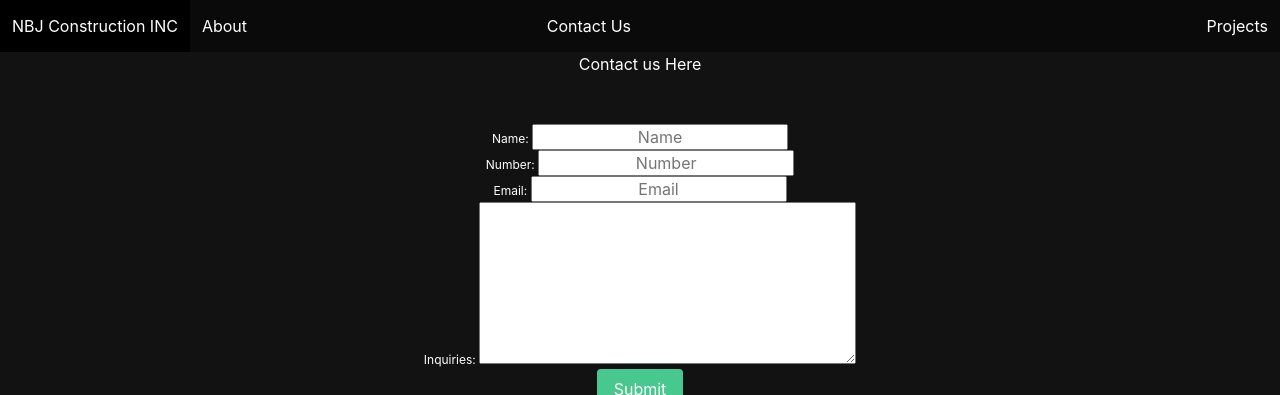
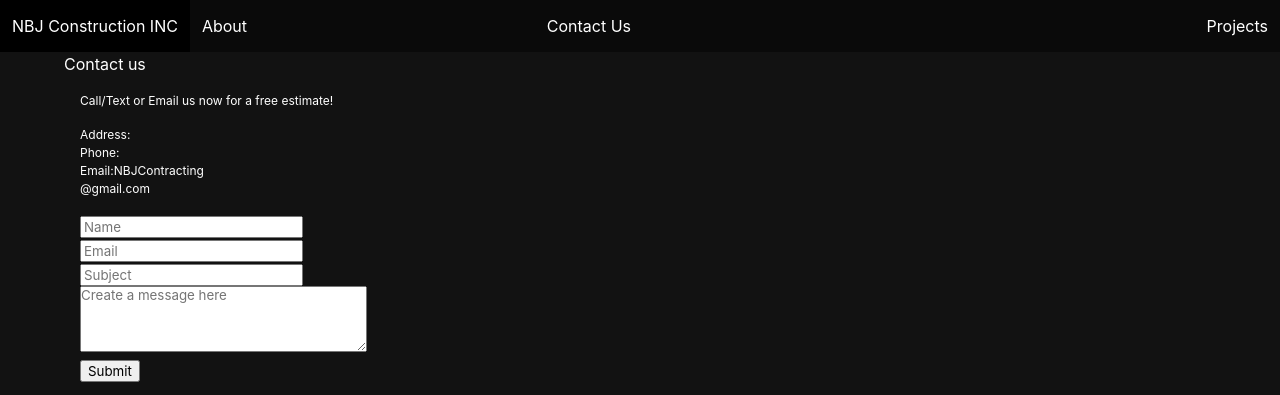
Before and after one commit to Bigs55stock/nbjcontracting, a Django app: page /customers/new/ in a window 1280 px wide. Shown: the top 395 px of the page. Run offline with Django 4.2, Linux system fonts and the light colour scheme; some libraries are stand-ins or nearby versions.

Commit message:
contact and one to many working

```diff
--- a/main_app/forms.py
+++ b/main_app/forms.py
@@ -1,17 +1,26 @@
-from django import forms
+# from django import forms
+# from django.forms import ModelForm
+# from .models import Customer
+
+
+# class Customerform(ModelForm):
+#     class Meta:
+#         model = Customer
+#         fields = ('name','number','email','Inquiries')
+
+
+#         widgets = {
+#             'name': forms.TextInput(attrs={'div class':'field', 'div class':'control', 'placeholder':'Name'}),
+#             'number': forms.TextInput(attrs={'div class':'field', 'div class':'control', 'placeholder':'Number'}),
+#             'email': forms.EmailInput(attrs={'div class':'field', 'div class':'control', 'placeholder':'Email'}),
+#             "Inquries": forms.TextInput(attrs={'div class':'field', 'div class':'control', 'placeholder':'Inquries'}),
+        # }
+
 from django.forms import ModelForm
 from .models import Customer
 
 
-class Customerform(ModelForm):
+class ContactForm(ModelForm):
     class Meta:
         model = Customer
-        fields = ('name','number','email','Inquiries')
-
-
-        widgets = {
-            'name': forms.TextInput(attrs={'div class':'field', 'div class':'control', 'placeholder':'Name'}),
-            'number': forms.TextInput(attrs={'div class':'field', 'div class':'control', 'placeholder':'Number'}),
-            'email': forms.EmailInput(attrs={'div class':'field', 'div class':'control', 'placeholder':'Email'}),
-            "Inquries": forms.TextInput(attrs={'div class':'field', 'div class':'control', 'placeholder':'Inquries'}),
-        }
+        fields = '__all__'
--- a/main_app/models.py
+++ b/main_app/models.py
@@ -1,19 +1,4 @@
 from django.db import models
-
-class Customer(models.Model):
-
-    name = models.CharField(max_length=250)
-    number= models.CharField(max_length=250)
-    email = models.CharField(max_length=250)
-    Inquiries= models.TextField(max_length=500)
-
-
-
-    def __str__(self):
-        return self.name
-
-    class Meta:
-        ordering = ['name']
 
 
 class Projects(models.Model):
@@ -25,14 +10,30 @@ class Projects(models.Model):
     def __str__(self):
         return self.typeofwork
 
+    class Meta:
+        ordering = ['typeofwork']
+
 
 class Manywork(models.Model):
 
     name = models.TextField(max_length=500)
     img = models.TextField(max_length=500)
     desc= models.TextField(max_length=500)
-    project = models.ForeignKey(Projects, on_delete=models.CASCADE)
+    project = models.ForeignKey(Projects, on_delete=models.CASCADE , related_name = "work")
 
 
     def __str__(self):
         return self.name
+
+
+
+class Customer(models.Model):
+
+    name = models.CharField(max_length=250)
+    number= models.CharField(max_length=250)
+    subject = models.CharField(max_length=250)
+    message= models.TextField(max_length=500)
+
+
+    def __str__(self):
+        return self.name
--- a/main_app/templates/customer_create.html
+++ b/main_app/templates/customer_create.html
@@ -1,25 +1,93 @@
 {% extends 'base.html' %}
 {% block content %}
-<center>
-<h1>Contact us Here</h1>
-<br/><br/>
-{% if submitted %}
-    Thank You, Your infomation has been submitted sucessfully. We will contact you shortly.
-{% else %}
 
 
-    <form action= "" method=POST>
-    <!-- Security Feature  -->
-    {% csrf_token %}
-    <!--  Generate inputs  -->
-    {{form.as_p}}
-    <!--  Submit form  -->
-    <input type="submit" value="Submit" class="button is-success" />
-    </form>
-{% endif %}
-</center>
+<section class="ftco-section">
+    <div class="container">
+        <h2 class= "services">Contact us</h2>
+        <div class="row justify-content-center">
+            <div class="col-md-12">
+                <div class="wrapper">
+                    <div class="row no-gutters">
+                        <div class="col-lg-6">
+                            <div class="contact-wrap w-100 p-md-5 p-4">
+
+                                <p class="mb-4">Call/Text or Email us now for a free estimate!</p>
+
+                                <div class="row mb-4">
+                                    <div class="col-md-4">
+                                        <div class="dbox w-100 d-flex align-items-start">
+                                    <div class="text">
+                                    <p><span>Address:</span> </p>
+                                  </div>
+                              </div>
+                                    </div>
+                                    <div class="col-md-4">
+                                        <div class="dbox w-100 d-flex align-items-start">
+                                    <div class="text">
+                                        <p><span>Phone:</span></p>
+
+                                  </div>
+                              </div>
+                                    </div>
+                                    <div class="col-md-4">
+                                        <div class="dbox w-100 d-flex align-items-start">
+                                    <div class="text">
+                                        <p><span>Email:</span>NBJContracting<br/>@gmail.com </p>
+                                  </div>
+                              </div>
+                                    </div>
+                                </div>
+                                <form action ='' method="post" id="contactForm" name="contactForm" class="contactForm">
+                                    {% csrf_token %}
+                                    {% comment %} {{ form }} {% endcomment %}
+                                    <div class="row">
+                                        <div class="col-md-12">
+                                            <div class="form-group">
+                                                <input type="text" class="form-control" name="name" required id="name" placeholder="Name">
+                                            </div>
+                                        </div>
+                                        <div class="col-md-12">
+                                            <div class="form-group">
+                                                <input type="text" class="form-control" name="number" required id="number" placeholder="Email">
+                                            </div>
+                                        </div>
+                                        <div class="col-md-12">
+                                            <div class="form-group">
+                                                <input type="text" class="form-control" name="subject" required id="subject" placeholder="Subject">
+                                            </div>
+                                        </div>
+                                        <div class="col-md-12">
+                                            <div class="form-group">
+                                                <textarea name="message" class="form-control" required id="message" cols="30" rows="4" placeholder="Create a message here"></textarea>
+                                            </div>
+                                        </div>
+                                        <div class="col-md-12">
+                                            <div class="form-group">
+                                                <input type="submit" value="Submit" class="btn btn-primary">
+                                                <div class="submitting"></div>
+                                            </div>
+                                        </div>
+                                    </div>
+
+                                </form>
+                            </div>
+                        </div>
+                        <div class="col-lg-6 d-flex align-items-stretch">
+                            <div class="info-wrap w-100 p-5 img" style="background-image: url(https://i.imgur.com/KxuNnNX.png);" >
+                  </div>
+                        </div>
+                    </div>
+                </div>
+            </div>
+        </div>
+    </div>
+</section>
 
 
-
-
+<script src="js/jquery.min.js"></script>
+<script src="js/popper.js"></script>
+<script src="js/bootstrap.min.js"></script>
+<script src="js/jquery.validate.min.js"></script>
+<script src="js/main.js"></script>
 {% endblock %}
--- a/main_app/templates/projects_list.html
+++ b/main_app/templates/projects_list.html
@@ -4,8 +4,8 @@
 
 <div class="gallery">
   {% for project in projects %}
-  <a href="">
-    <div class="card">
+
+  <a href="{% url "manywork_detail" project.pk %}"> butttonnnnn </a>
       <div class="card-image">
         <figure class="image is-square">
           <img src="{{project.img}}" alt="{{project.name}}" />
--- a/main_app/urls.py
+++ b/main_app/urls.py
@@ -5,6 +5,6 @@ urlpatterns = [
     path('', views.Home.as_view(), name="home"),
     path('about/', views.About.as_view(), name="about"),
     path('projects/', views.ProjectsList.as_view(), name="projects_list"),
+    path('projects/<int:pk>/', views.ManyworkDetail.as_view(), name="manywork_detail"),
     path('customers/new/', views.CustomerCreate, name="customer_create"),
-    path('projects/<int:pk>/manywork/<int:project_pk>/', views.ManyworkDetail.as_view(), name="manywork_detail"),
 ]
--- a/main_app/views.py
+++ b/main_app/views.py
@@ -7,8 +7,9 @@ from .models import Projects
 from .models import Manywork
 from django.views.generic.edit import CreateView
 from django.views.generic import DetailView
-from .forms import Customerform
+# from .forms import Customerform
 from django.http import HttpResponseRedirect
+from .forms import ContactForm
 
 
 
@@ -29,32 +30,58 @@ class Home(TemplateView):
 class About(TemplateView):
     template_name = "about.html"
 
+# class ProjectsList(TemplateView):
+#     template_name = "projects_list.html"
+
+#     def get_context_data(self, **kwargs):
+#         context = super().get_context_data(**kwargs)
+#         context["projects"] = Projects.objects.all()
+#         return context
+
 class ProjectsList(TemplateView):
     template_name = "projects_list.html"
 
     def get_context_data(self, **kwargs):
         context = super().get_context_data(**kwargs)
-        context["projects"] = Projects.objects.all()
+        name = self.request.GET.get("name")
+        if name != None:
+            context["projects"] = Projects.objects.filter(name__icontains=typeofwork)
+            # We add a header context that includes the search param
+            context["header"] = f"Searching for {name}"
+        else:
+            context["projects"] = Projects.objects.all()
+            # default header for not searching
+            context["header"] = f"Search"
         return context
 
-# class CustomerCreate(request):
-#     return render(request, 'templates/customer_create.html', {})
+
+class ManyworkDetail(DetailView):
+    model = Projects
+    template_name = "manywork_detail.html"
+
+
+# def CustomerCreate(request):
+#     submitted = False
+#     if request.method == "POST":
+#         form = Customerform(request.POST)
+#         if form.is_valid():
+#             form.save()
+#             return HttpResponseRedirect('/customers/new/?submitted=True')
+#     else:
+#         form = Customerform
+#         if 'submitted' in request.GET:
+#             submitted = True
+#     return render(request, 'customer_create.html', {'form':form, 'submitted':submitted})
 
 
 
-class ManyworkDetail(DetailView):
-    model = Manywork
-    template_name = "manywork_detail.html"
 
 def CustomerCreate(request):
-    submitted = False
-    if request.method == "POST":
-        form = Customerform(request.POST)
+    if request.method == 'POST':
+        form = ContactForm(request.POST)
         if form.is_valid():
             form.save()
-            return HttpResponseRedirect('/customers/new/?submitted=True')
-    else:
-        form = Customerform
-        if 'submitted' in request.GET:
-            submitted = True
-    return render(request, 'customer_create.html', {'form':form, 'submitted':submitted})
+            return render(request, 'success.html')
+    form = ContactForm()
+    context = {'form': form}
+    return render(request, 'customer_create.html', context)
```
Also changed, not shown: main_app/templates/manywork_detail.html (+11 -31 lines), main_app/templates/success.html (added, +69 -0 lines), main_app/migrations/0006_alter_customer_options_alter_projects_options_and_more.py (added), main_app/migrations/0007_rename_inquiries_customer_message_and_more.py (added).
